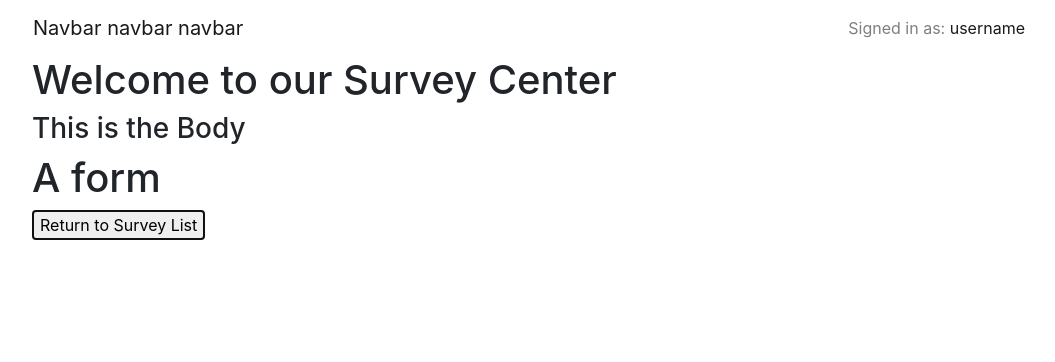
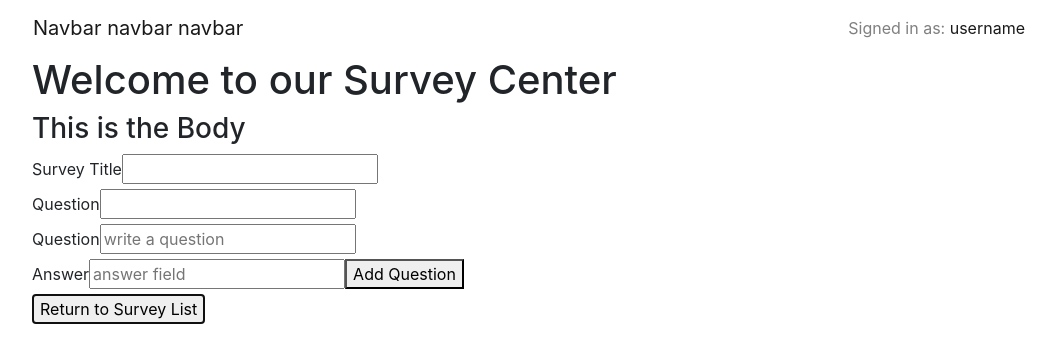
Before and after one commit to brianharv/survey-firestore, a React (Create React App) app: page / in a window 1280 px wide. Both pictures are taken after a click on the button "Create New Survey". Shown: the top 362 px of the page, without its empty margins (111-1166 px from the left). Built offline with nearby package versions, Linux system fonts and the light colour scheme.

Commit message:
add dynamic form
CO-authored-by: Joseph Karnafel <josephkarnafel@gmail.com>
Co-authored-by: Jeff Dinsmore <hello@jeffdinsmore.com>

```diff
--- a/src/components/NewSurveyForm.js
+++ b/src/components/NewSurveyForm.js
@@ -1,10 +1,66 @@
-import React from 'react';
+import React, { useState } from 'react';
 
 function NewSurveyForm() {
+  const [inputList, setInputList] = useState([{question: '', answer: ''}])
+
+  const handleInputChange = (event, index) => {
+    const { name, value } = event.target;
+    const list = [...inputList];
+    list[index][name] = value;
+    setInputList(list);
+  };
+
+  const handleRemoveClick = index => {
+    const list = [...inputList];
+    list.splice(index, 1);
+    setInputList(list);
+  };
+
+  const handleAddClick = () => {
+    setInputList([...inputList, { question: "", answer: "" }]);
+  };
+
 
   return(
     <React.Fragment>
-      <h1>A form</h1>
+      <form>
+        <label name='prompt'>Survey Title</label>
+        <input
+          type='text'
+          name='prompt'
+          value='' /> <br></br>
+        <label name='question'>Question</label>
+        <input
+          type='text'
+          name='question'
+          value=''/> <br></br>
+
+        {inputList.map((field, index) => {
+          return (
+            <div className='newField'>
+            <label name='question'>Question</label>
+            <input
+              type='text'
+              name='question'
+              placeholder='write a question'
+              value={field.question}
+              onChange={event => handleInputChange(event, index)} /> <br></br>
+            <label name='answer'>Answer</label>
+            <input
+              type='text'
+              name='answer'
+              placeholder='answer field'
+              value={field.answer}
+              onChange={event => handleInputChange(event, index)} />
+
+          {inputList.length > 1 &&
+            <button type='button' onClick={() => handleRemoveClick(index)}>Remove Question</button>}
+          {inputList.length - 1 <= 10 &&
+            <button type='button' onClick={() => handleAddClick(index)}>Add Question </button>}
+            </div>
+          );
+        })}
+      </form>
     </React.Fragment>
   )
 }
--- a/src/components/SurveyControl.js
+++ b/src/components/SurveyControl.js
@@ -15,7 +15,7 @@ class SurveyControl extends React.Component {
   handleClick = () => {
     this.setState(prevState => ({
       formVisibleOnPage: !prevState.formVisibleOnPage}));
-    }
+  }
 
 
   render () {
```
Also changed, not shown: src/components/FormInputs.js (added), 1 other file (tests, documents, lock files or other folders).
